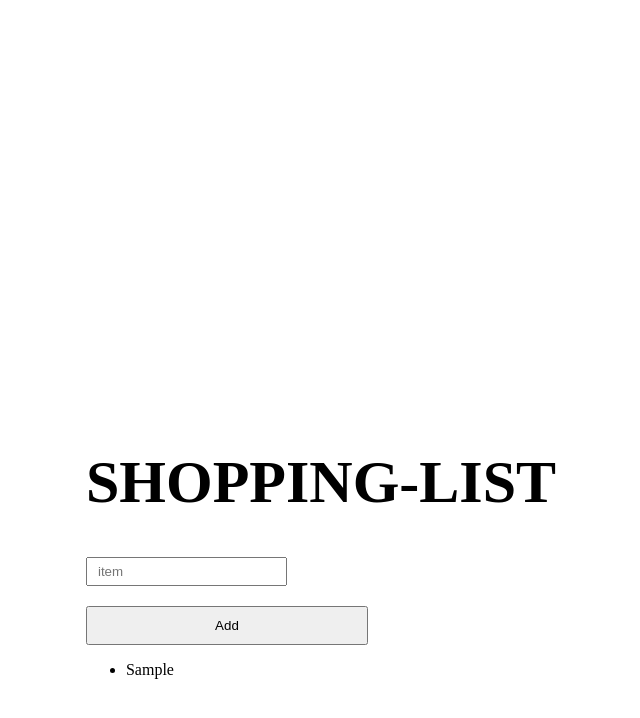
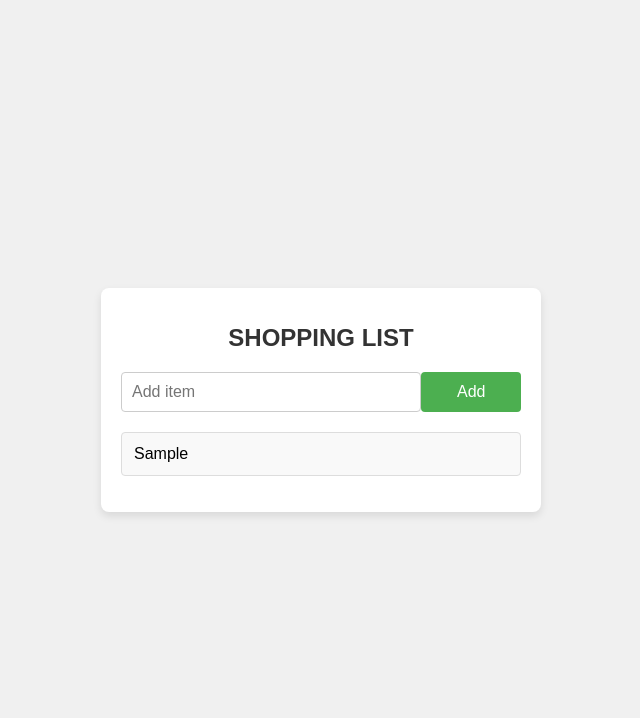
Before and after one commit to kareeeeeey/shopping-list, a plain HTML site: page index.html in a window 1280 px wide. Both pictures are taken after typing "Sample" into the empty fields and a click on the button "Add". Shown: the whole page, without its empty margins (319-959 px from the left). Drawn offline with Linux system fonts and the light colour scheme.

Commit message:
initial commit

```diff
--- a/index.css
+++ b/index.css
@@ -1,42 +1,99 @@
-body{
-    justify-items: center;
-    padding-top: 400px;
+
+body {
+    font-family: Arial, sans-serif;
+    background-color: #f0f0f0;
+    margin: 0;
+    padding: 0;
+    display: flex;
+    justify-content: center;
+    align-items: center;
+    height: 100vh;
 }
 
-h1{
-   font-size: 60px;
+.container {
+    background-color: #fff;
+    border-radius: 8px;
+    box-shadow: 0 4px 8px rgba(0, 0, 0, 0.1);
+    width: 400px;
+    padding: 20px;
+    text-align: center;
 }
 
-#ul{
-    font-size: 90px;
+h1 {
+    font-size: 24px;
+    color: #333;
+    margin-bottom: 20px;
 }
 
-label{
-    font-size: 18px;
-    margin-bottom: -20px;
-    margin-left: 10px;
-    padding-left: 3px;
-    z-index: 1000;
-    background-color: white;
-    width: 43px;
+/* Styling the input and button */
+.input-container {
+    display: flex;
+    justify-content: space-between;
+    margin-bottom: 20px;
 }
 
-button{
-    width: 60%;
-    margin: 0 auto;
-    padding: 10px 17px;
+#item-input {
+    width: 70%;
+    padding: 10px;
+    font-size: 16px;
+    border: 1px solid #ccc;
+    border-radius: 4px;
+}
+
+#add-item-btn {
+    width: 25%;
+    padding: 10px;
+    background-color: #4CAF50;
+    color: white;
+    font-size: 16px;
+    border: none;
+    border-radius: 4px;
     cursor: pointer;
 }
 
-#item-input {
-    margin-bottom: 20px;
-    padding-left: 10px;
-    padding-right: 10px;
-    padding-top: 5px;
-    padding-bottom: 5px;
-    justify-content: center;
+#add-item-btn:hover {
+    background-color: #45a049;
 }
 
-.container {
+/* Styling the list container */
+.list-container {
+    margin-top: 20px;
+}
+
+ul {
+    list-style-type: none;
+    padding: 0;
+}
+
+li {
+    background-color: #f9f9f9;
+    padding: 12px;
+    margin-bottom: 8px;
+    border: 1px solid #ddd;
+    border-radius: 4px;
+    display: flex;
+    justify-content: space-between;
     align-items: center;
 }
+
+li:last-child {
+    margin-bottom: 0;
+}
+
+li span {
+    font-size: 16px;
+    color: #333;
+}
+
+li button {
+    background-color: #f44336;
+    color: white;
+    border: none;
+    border-radius: 4px;
+    padding: 6px 12px;
+    cursor: pointer;
+}
+
+li button:hover {
+    background-color: #e53935;
+}
--- a/index.html
+++ b/index.html
@@ -1,18 +1,21 @@
+
 <!DOCTYPE html>
 <html lang="en">
 <head>
     <meta charset="UTF-8">
     <meta name="viewport" content="width=device-width, initial-scale=1.0">
-    <title>Document</title>
+    <title>Shopping List</title>
     <link rel="stylesheet" href="index.css">
 </head>
 <body>
-        <div class="container">
-         <h1>SHOPPING-LIST</h1>
-         <!-- <label for="item-input">item</label>   -->
-        <input type="text" id="item-input" placeholder="item">
-        <button id="add-item-btn">Add</button>
-        <ul id="list"></ul>
+    <div class="container">
+        <h1>SHOPPING LIST</h1>
+        <div class="input-container">
+            <input type="text" id="item-input" placeholder="Add item">
+            <button id="add-item-btn">Add</button>
+        </div>
+        <div class="list-container">
+            <ul id="list"></ul>
         </div>
     <script src="index.js"></script>
 </body>
```
Also changed, not shown: index.js (indentation only).
